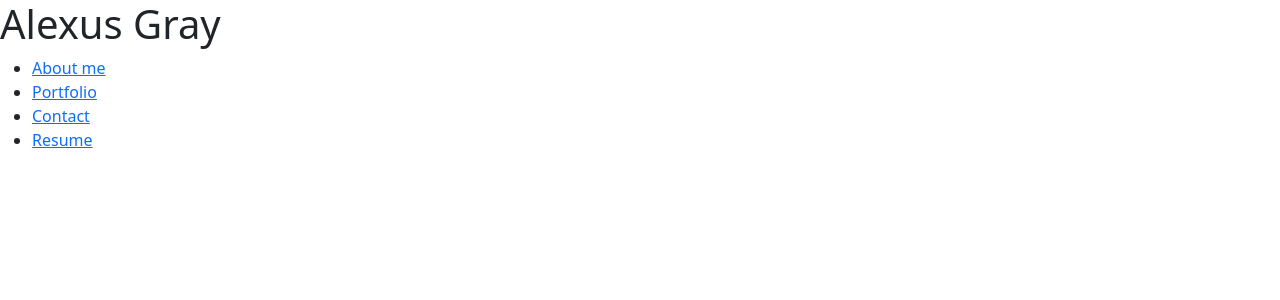
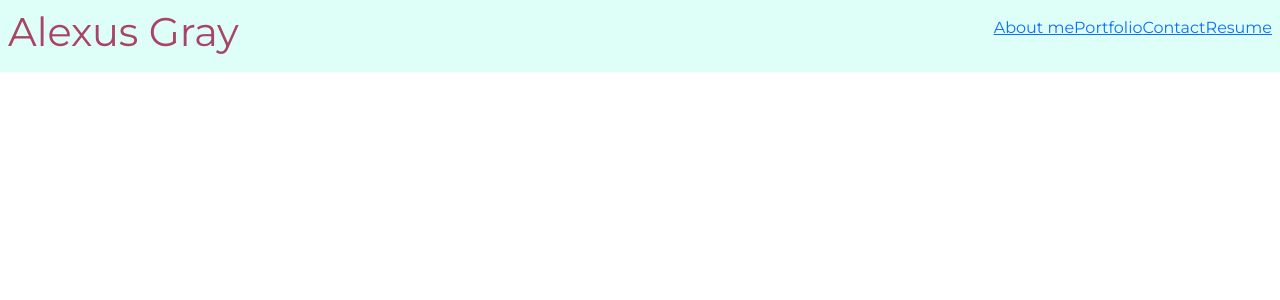
Before and after one commit to grayad/my-portfolio, a React (Create React App) app: page / in a window 1280 px wide. Shown: the top 300 px of the page. Built offline with nearby package versions, Linux system fonts and the light colour scheme.

Commit message:
initial css

```diff
--- a/src/components/Header/index.js
+++ b/src/components/Header/index.js
@@ -3,7 +3,7 @@ import Nav from "../Navigation";
 
 function Header() {
   return (
-    <header>
+    <header className="d-flex align-items-center justify-content-between p-2">
       <h1 aref="/">Alexus Gray</h1>
       <Nav></Nav>
     </header>
--- a/src/components/Navigation/index.js
+++ b/src/components/Navigation/index.js
@@ -2,8 +2,8 @@ import React from "react";
 
 function Nav() {
   return (
-    <nav>
-      <ul className="flex-row">
+    <nav className="navbar">
+      <ul className="navList list-unstyled d-flex justify-content-between flex-row">
         <li>
           <a href="#about">About me</a>
         </li>
--- a/src/index.css
+++ b/src/index.css
@@ -1,3 +1,12 @@
+@import url('https://fonts.googleapis.com/css2?family=Montserrat:wght@100;400;700&display=swap');
+:root{
+    --primary-color: #DDFFF7;
+    --secondary-color: #AA4465;
+    --tertiary-color: #FFA69E;
+    --quaternary-color: #93E1D8;
+    --font1: montserrat, sans-serif;
+}
+
 body {
   margin: 0;
   font-family: -apple-system, BlinkMacSystemFont, 'Segoe UI', 'Roboto', 'Oxygen',
@@ -11,3 +20,9 @@ code {
   font-family: source-code-pro, Menlo, Monaco, Consolas, 'Courier New',
     monospace;
 }
+
+header {
+  background-color: var(--primary-color);
+  color: var(--secondary-color);
+  font-family: var(--font1);
+}
```
